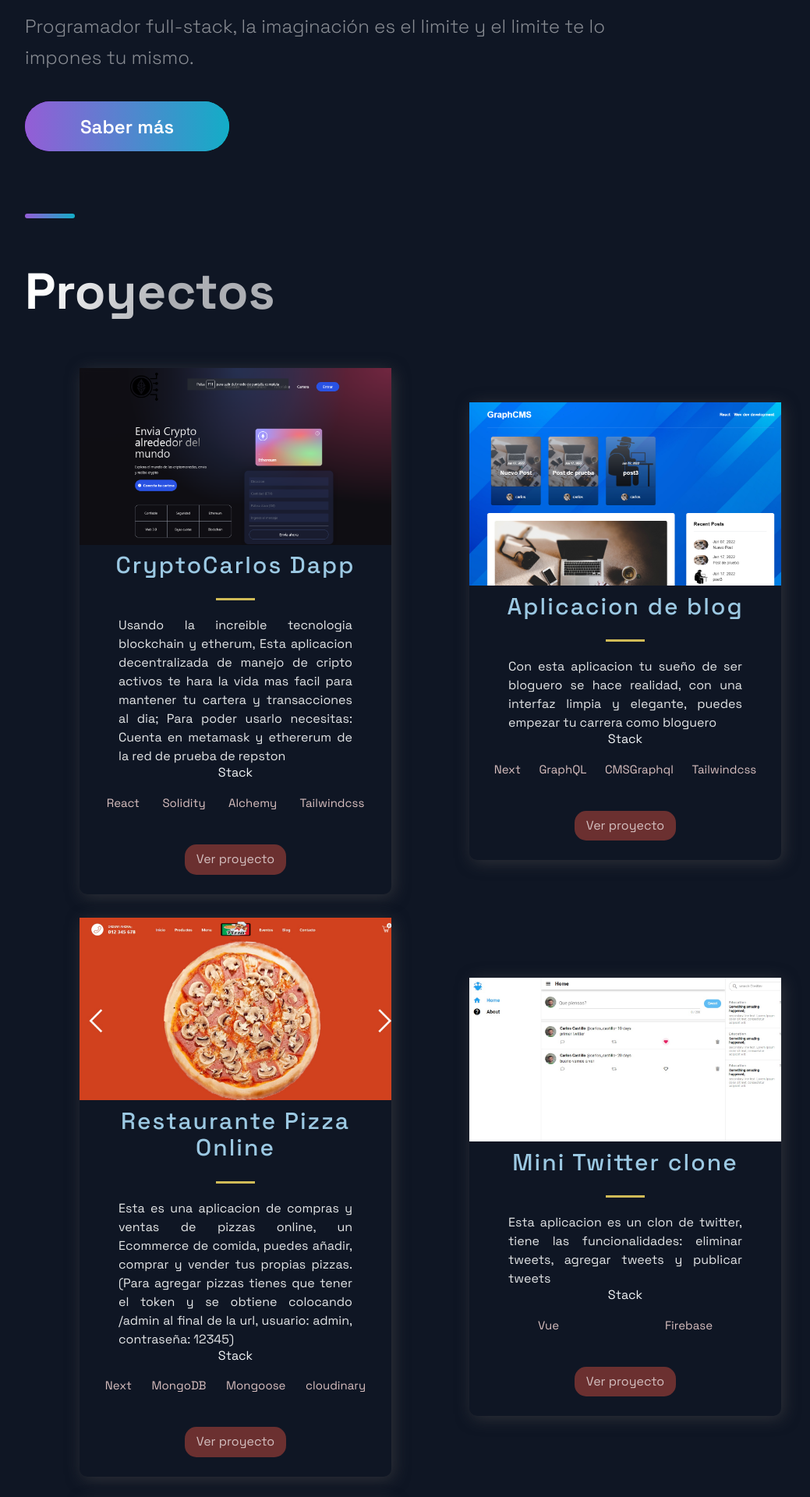
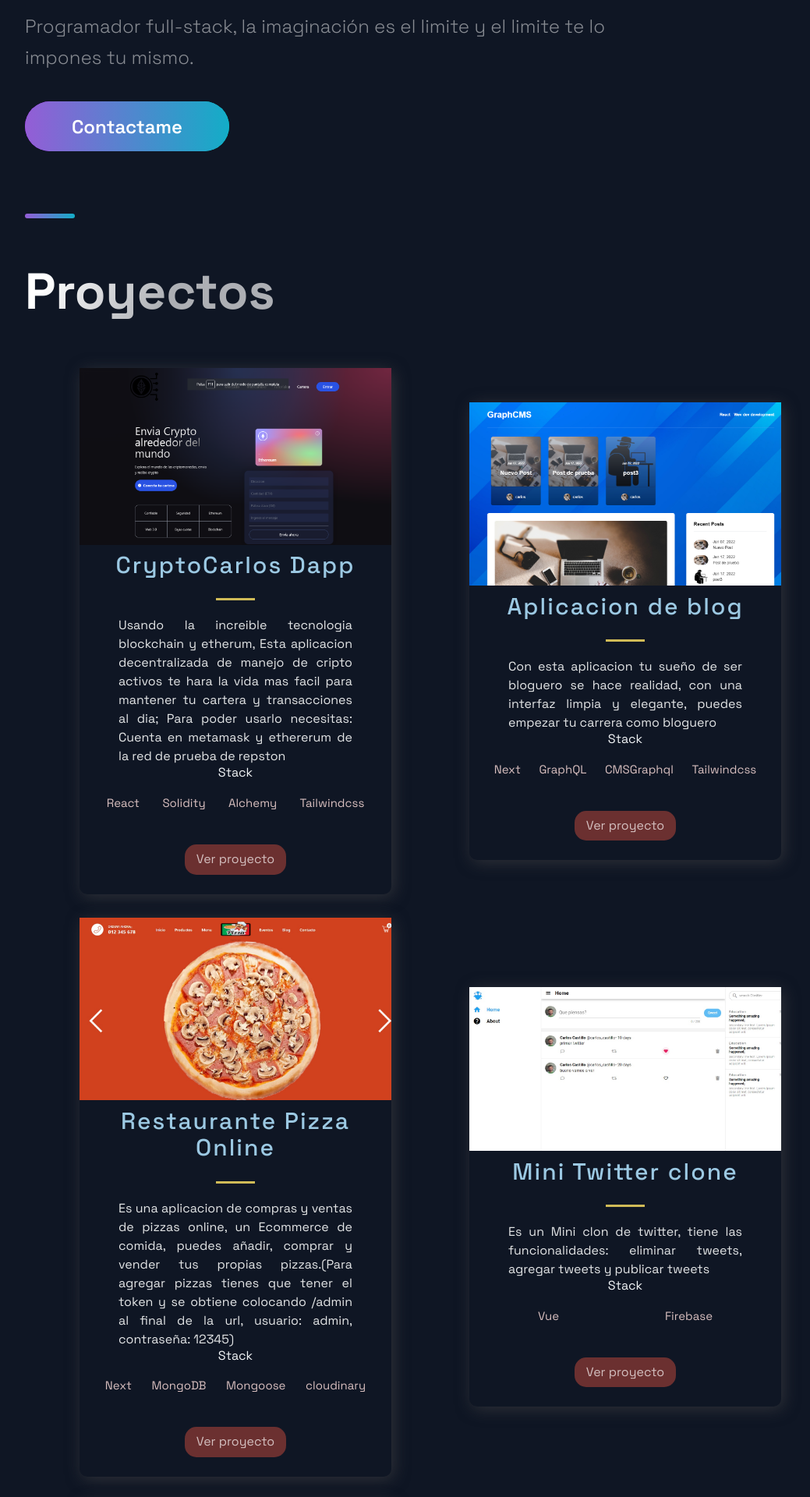
Before and after one commit to modpage1512/portfolio2.0, a Next.js app: page / in a window 1280 px wide. Shown: the part 300-2220 px from the top of the page at 78% size, without its empty margins (88-1127 px from the left). Built offline with nearby package versions, Linux system fonts and the light colour scheme.

Commit message:
correccion de errores ortograficos

```diff
--- a/src/components/Hero/Hero.js
+++ b/src/components/Hero/Hero.js
@@ -14,7 +14,7 @@ const Hero = (props) => (
       <SectionText>
         Programador full-stack, la imaginación es el limite y el limite te lo impones tu mismo.
       </SectionText>
-      <Button onClick={() => window.location="https://mail.google.com/mail/u/0/?ogbl#inbox?compose=GTvVlcSDbFPmkQNFgzrSWBJBpzkSfqbpzKnBJPrRPSvDfpmqkctZfTpnJXBwZpGFTwfpNSxdXcdvV"}>Saber más</Button>
+      <Button onClick={() => window.location="https://mail.google.com/mail/u/0/?ogbl#inbox?compose=GTvVlcSDbFPmkQNFgzrSWBJBpzkSfqbpzKnBJPrRPSvDfpmqkctZfTpnJXBwZpGFTwfpNSxdXcdvV"}>Contactame</Button>
     </LeftSection>
   </Section>
 );
--- a/src/constants/constants.js
+++ b/src/constants/constants.js
@@ -17,7 +17,7 @@ export const projects = [
   },
   {
     title: 'Restaurante Pizza Online',
-    description: "Esta es una aplicacion de compras y ventas de pizzas online, un Ecommerce de comida, puedes añadir, comprar y vender tus propias pizzas.(Para agregar pizzas tienes que tener el token y se obtiene colocando /admin al final de la url, usuario: admin, contraseña: 12345)",
+    description: "Es una aplicacion de compras y ventas de pizzas online, un Ecommerce de comida, puedes añadir, comprar y vender tus propias pizzas.(Para agregar pizzas tienes que tener el token y se obtiene colocando /admin al final de la url, usuario: admin, contraseña: 12345)",
       image: '/images/3.jpg',
       tags: ['Next', 'MongoDB', "Mongoose", "cloudinary"],
     visit: 'https://pizza-restaurante-online.vercel.app/',
@@ -25,7 +25,7 @@ export const projects = [
   },
   {
     title: 'Mini Twitter clone',
-    description: "Esta aplicacion es un clon de twitter, tiene las funcionalidades: eliminar tweets, agregar tweets y publicar tweets",
+    description: "Es un Mini clon de twitter, tiene las funcionalidades: eliminar tweets, agregar tweets y publicar tweets",
     image: '/images/4.jpg',
     tags: ['Vue',  'Firebase'],
     visit: 'https://mystifying-jepsen-04f598.netlify.app/#/',
@@ -42,7 +42,7 @@ export const projects = [
 ];
 
 export const TimeLineData = [
-  { year: 2020, text: 'Año en que empeze mi viaje como programador full-time', },
-  { year: 2021, text: 'Hice la primera version del portafolio con proyectos basicos en css, javascript y html', },
+  { year: 2020, text: 'Año en que empecé mi viaje como programador full-time', },
+  { year: 2021, text: 'Realicé la primera version del portafolio con proyectos basicos en css, javascript y html', },
   { year: 2022, text: 'Termino la version 2 de mi portafolio, siendo esta mas optima para exponer proyectos mas profesionales y complejos', },
 ];
```
